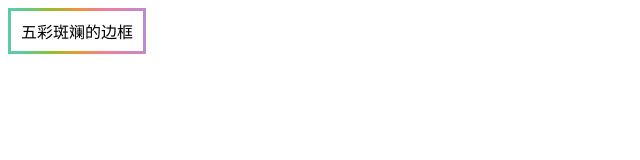
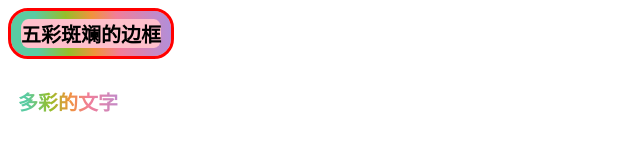
Before and after one commit to yangjh21113/yangjh21113.github.io, a website: page index.html in a window 1280 px wide. Shown: the whole page, without its empty margins (0-640 px from the left). Drawn offline with Linux system fonts and the light colour scheme.

Commit message:
feat: 五彩圆角边框

```diff
--- a/index.html
+++ b/index.html
@@ -8,6 +8,8 @@
     <script src="./dist/bundle.js"></script>
 </head>
 <body>
-   <div class="box">五彩斑斓的边框</div>
+   <div class="box wrapper">五彩斑斓的边框</div>
+   <br>
+   <div class="text wrapper">多彩的文字</div>
 </body>
 </html>
--- a/src/style/5.css
+++ b/src/style/5.css
@@ -1,9 +1,40 @@
+.wrapper {
+	display: inline-flex;
+	align-items: center;
+	justify-content: center;
+	padding: 8px 10px;
+	font-size: 20px;
+	font-weight: 600;
+}
 .box {
-  display: inline-flex;
-  align-items: center;
-  justify-content: center;
-  padding: 8px 10px;
-  border-image-source: linear-gradient(
+  border-radius: 20px;
+  border: 3px solid red;
+  /*background: linear-gradient(#fff, #fff),
+    linear-gradient(
+      265.13deg,
+      #a392e8 -6.01%,
+      #f17e99 33.34%,
+      #f0933d 48.66%,
+      #96be2a 64.54%,
+      #5acba2 83.26%
+    );*/
+background: linear-gradient(pink, pink),
+    linear-gradient(
+      265.13deg,
+      #a392e8 -6.01%,
+      #f17e99 33.34%,
+      #f0933d 48.66%,
+      #96be2a 64.54%,
+      #5acba2 83.26%
+    );
+  background-origin: padding-box;
+  /*background-clip: padding-box, border-box;*/
+  background-clip:  content-box, padding-box;
+}
+
+.text {
+  margin-top: 20px;
+  background-image: linear-gradient(
     265.13deg,
     #a392e8 -6.01%,
     #f17e99 33.34%,
@@ -11,7 +42,6 @@
     #96be2a 64.54%,
     #5acba2 83.26%
   );
-  border-image-slice: 10%;
-  border-style: solid;
-  border-radius: 20px;
+  color: transparent;
+  -webkit-background-clip: text;
 }
```
Also changed, not shown: dist/bundle.js.
